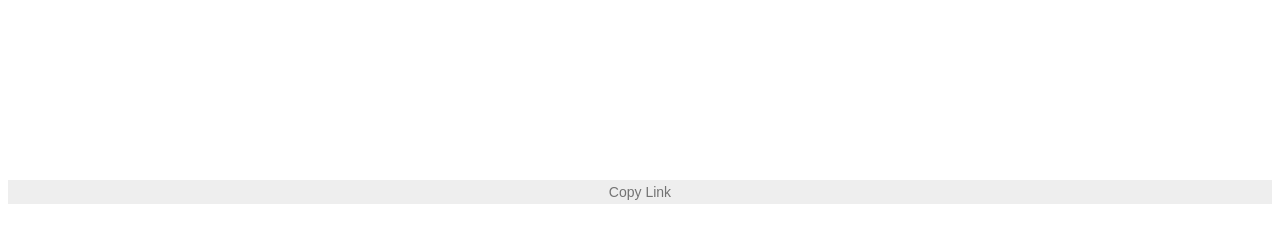
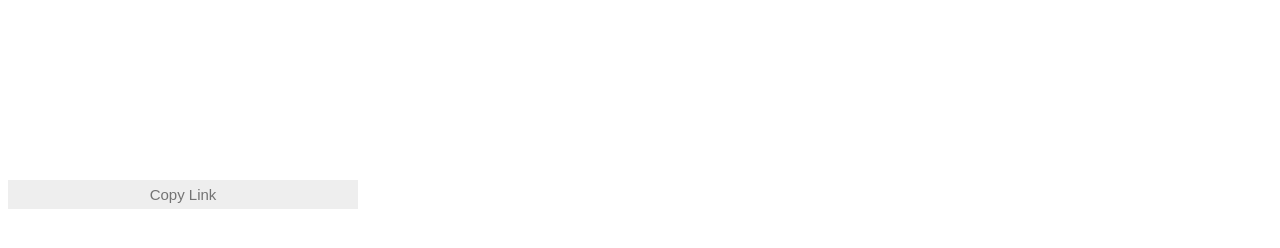
Before and after one commit to viko16/pure-qrcode-extension, a browser extension: page index.html in a window 1280 px wide. Drawn offline with Linux system fonts and the light colour scheme.

Commit message:
Adjust style

```diff
--- a/index.html
+++ b/index.html
@@ -5,15 +5,20 @@
   <meta name="viewport" content="width=device-width, initial-scale=1.0">
   <title>Pure QR Code Extension</title>
   <style>
+    body {
+      font-family: -apple-system, BlinkMacSystemFont, 'Segoe UI', 'Ubuntu', 'Helvetica Neue', sans-serif;
+      width: 350px;
+    }
+
     #url {
       word-break: break-all;
     }
 
     #copy {
       width: 100%;
-      font-size: 14px;
+      font-size: 15px;
       font-weight: 500;
-      padding: 4px 12px;
+      padding: 6px 12px;
       color: #737373;
       background-color: #eee;
       outline: 0;
```
